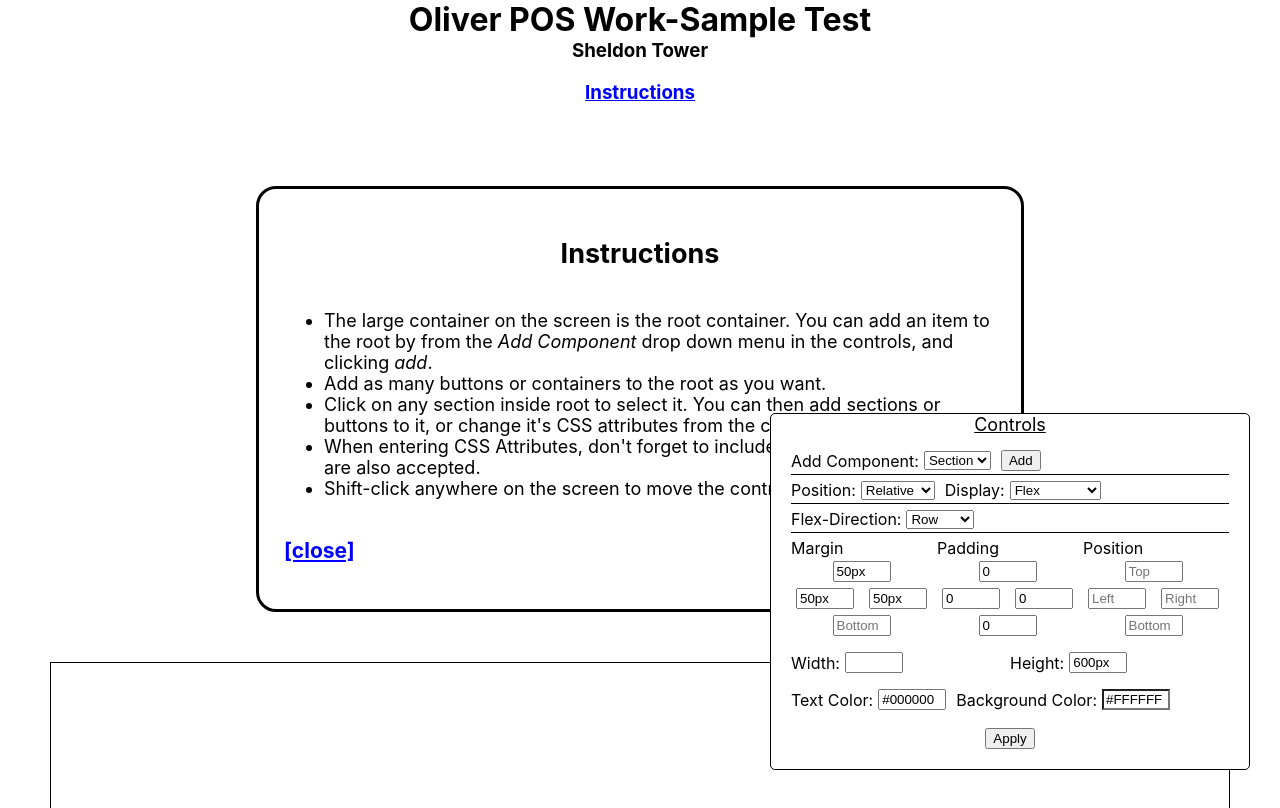
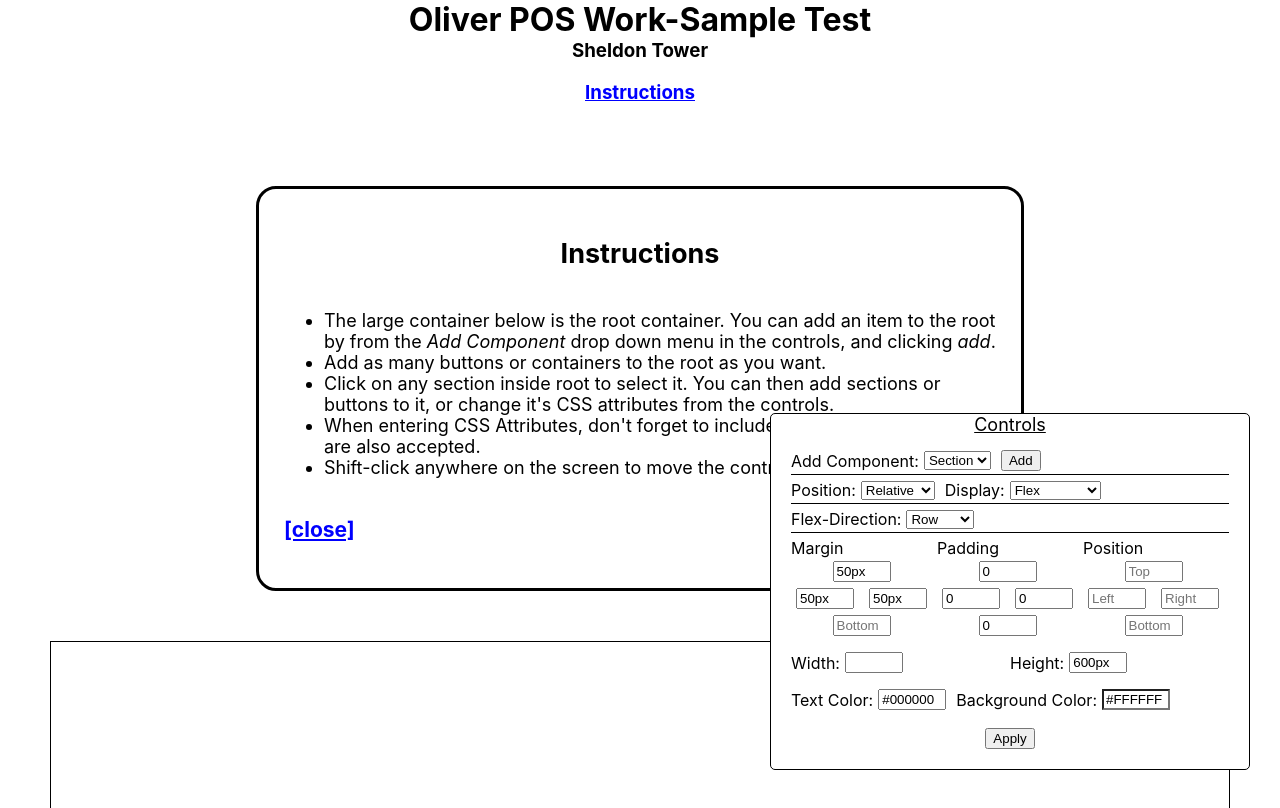
Before and after one commit to SheldonT/work-sample-test, a React (Create React App) app: page / in a window 1280 px wide. Both pictures are taken after a click on the element "Instructions". Shown: the top 808 px of the page. Built offline with nearby package versions, Linux system fonts and the light colour scheme.

Commit message:
updated instructions

```diff
--- a/src/App.js
+++ b/src/App.js
@@ -84,9 +84,9 @@ function App() {
         </div>
         <ul>
           <li>
-            The large container on the screen is the root container. You can add
-            an item to the root by from the <i>Add Component</i> drop down menu
-            in the controls, and clicking <i>add</i>.
+            The large container below is the root container. You can add an item
+            to the root by from the <i>Add Component</i> drop down menu in the
+            controls, and clicking <i>add</i>.
           </li>
           <li>Add as many buttons or containers to the root as you want.</li>
           <li>
```
